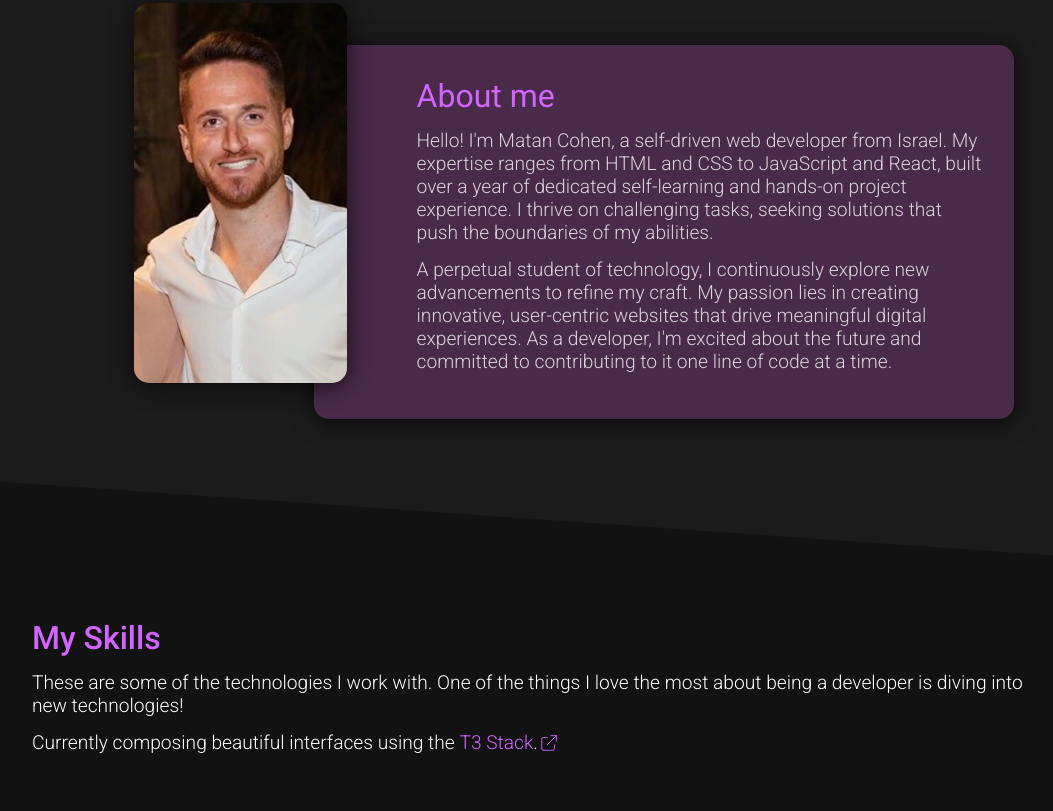
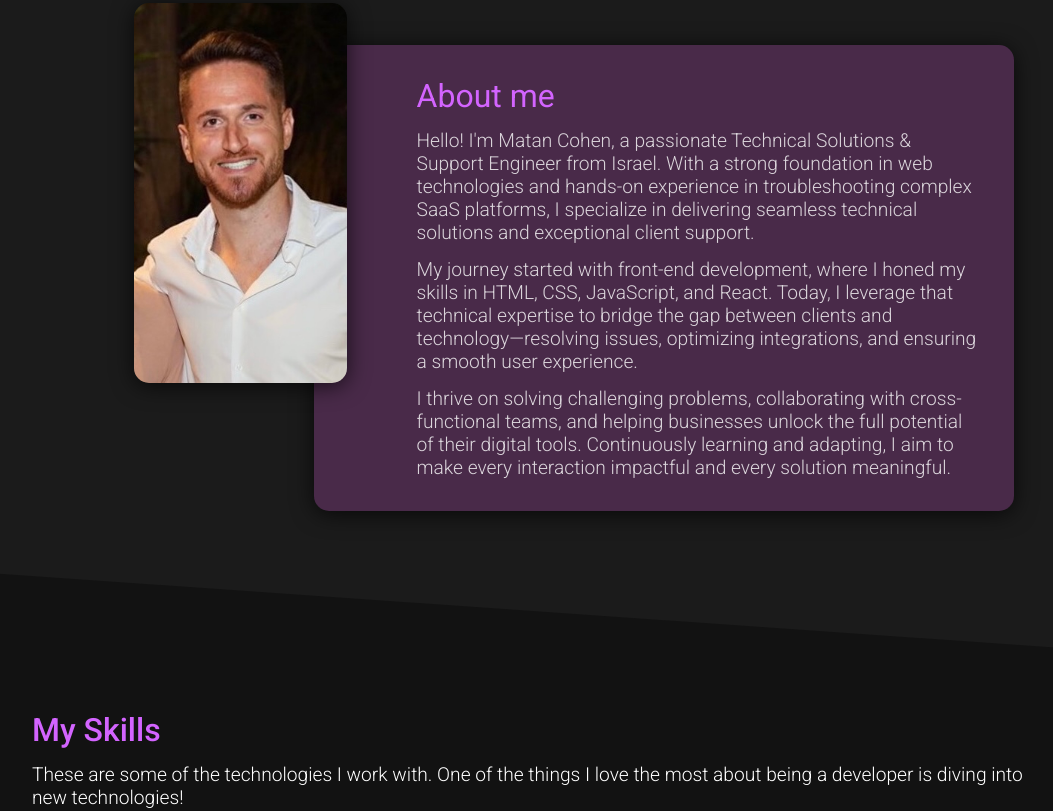
Before and after one commit to matanc24/portfolio, a website built with Vite: page index.html in a window 1280 px wide. Shown: the part 955-1766 px from the top of the page, without its empty margins (96-1149 px from the left). Built offline with nearby package versions, Linux system fonts and the light colour scheme.

Commit message:
Update index.html

```diff
--- a/index.html
+++ b/index.html
@@ -191,17 +191,16 @@
               <div class="about-me__text" translate="yes">
                 <h2>About me</h2>
                 <p>
-                  Hello! I'm Matan Cohen, a self-driven web developer from Israel.
-                  My expertise ranges from HTML and CSS to JavaScript and React, built over a year of dedicated self-learning and hands-on project experience.
-                  I thrive on challenging tasks, seeking solutions that push the boundaries of my abilities.
+                  Hello! I'm Matan Cohen, a passionate Technical Solutions & Support Engineer from Israel.
+                  With a strong foundation in web technologies and hands-on experience in troubleshooting complex SaaS platforms, I specialize in delivering seamless technical solutions and exceptional client support.
                 </p>
 
                 <p>
-                  A perpetual student of technology, I continuously explore new advancements to refine my craft.
-                  My passion lies in creating innovative, user-centric websites that drive meaningful digital experiences.
-                  As a developer, I'm excited about the future and committed to contributing to it one line of code at a time.
+                  My journey started with front-end development, where I honed my skills in HTML, CSS, JavaScript, and React.
+                  Today, I leverage that technical expertise to bridge the gap between clients and technology—resolving issues, optimizing integrations, and ensuring a smooth user experience.
                 </p>
-                <p></p>
+                <p>I thrive on solving challenging problems, collaborating with cross-functional teams, and helping businesses unlock the full potential of their digital tools.
+                  Continuously learning and adapting, I aim to make every interaction impactful and every solution meaningful.</p>
               </div>
             </div>
           </article>
```
